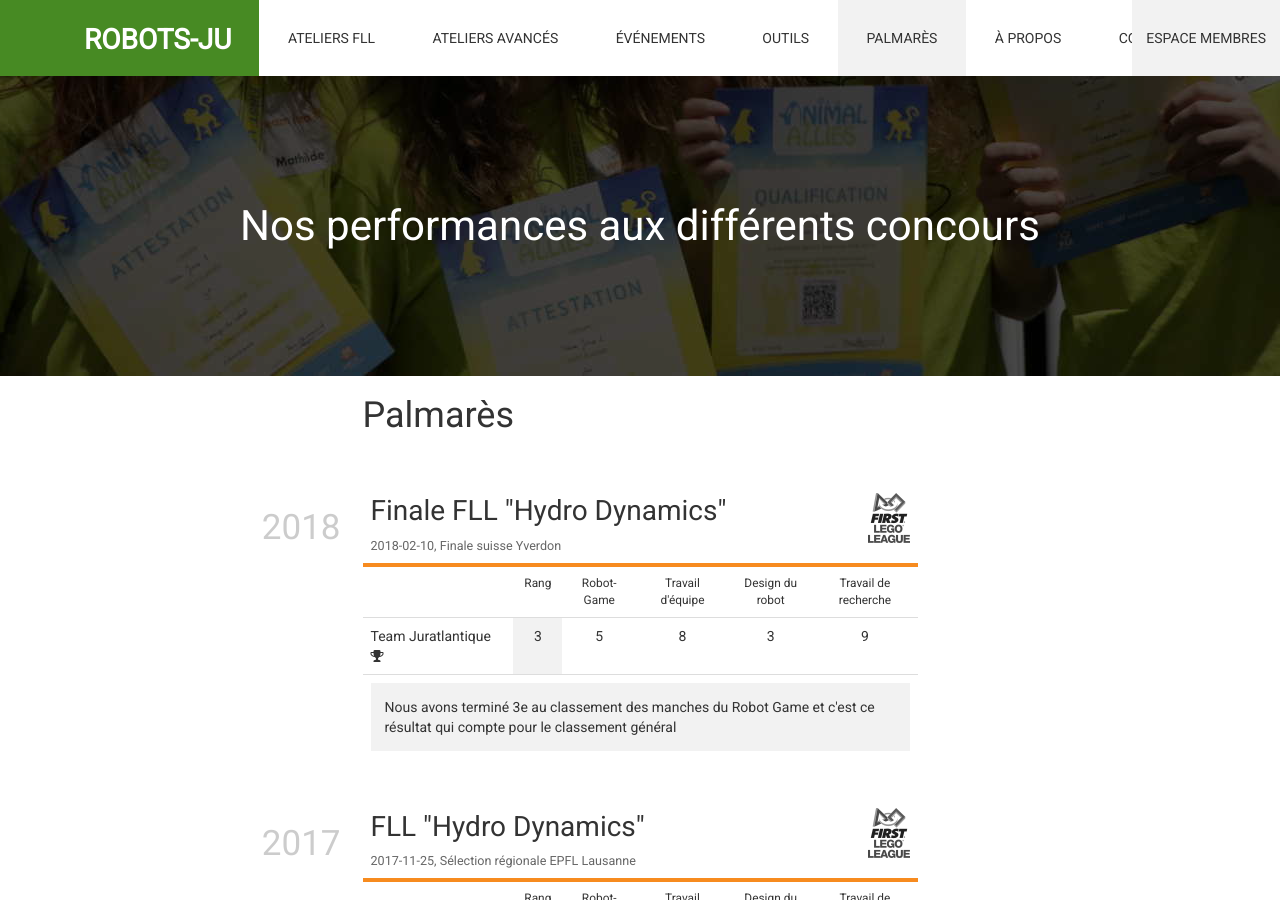
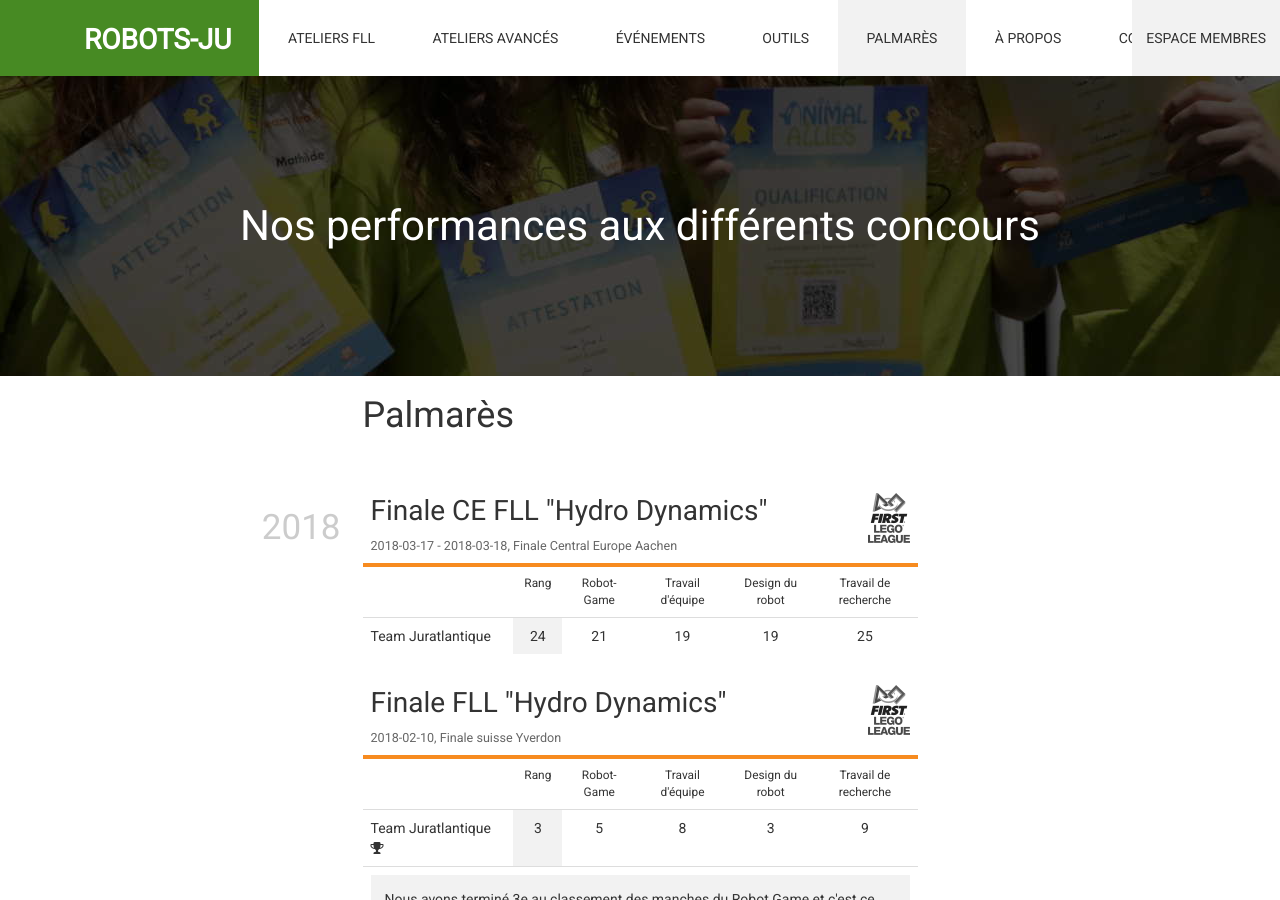
Before and after one commit to robots-ju/robots-ju.ch, a Jekyll site: the page built from palmares.md, in a window 1280 px wide and 900 px high. Built offline with Jekyll 4.4.1, drawn with Linux system fonts in a browser that asks for light colours; comment, search, counter and statistics services are not loaded.

Commit message:
Classements Aachen

```diff
--- a/_data/palmares.yml
+++ b/_data/palmares.yml
@@ -323,3 +323,15 @@
       research: 9
   notes:
   - "Nous avons terminé 3e au classement des manches du Robot Game et c'est ce résultat qui compte pour le classement général"
+- type: fll
+  title: Finale CE FLL "Hydro Dynamics"
+  step: Finale Central Europe Aachen
+  date: 2018-03-17 - 2018-03-18
+  teams:
+  - name: Team Juratlantique
+    rank: 24
+    scores:
+      robotgame: 21
+      teamwork: 19
+      robotdesign: 19
+      research: 25
```
